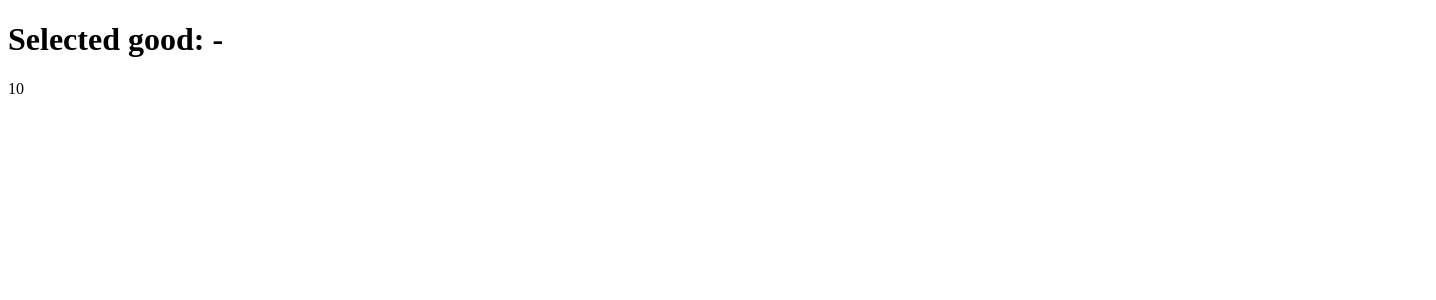
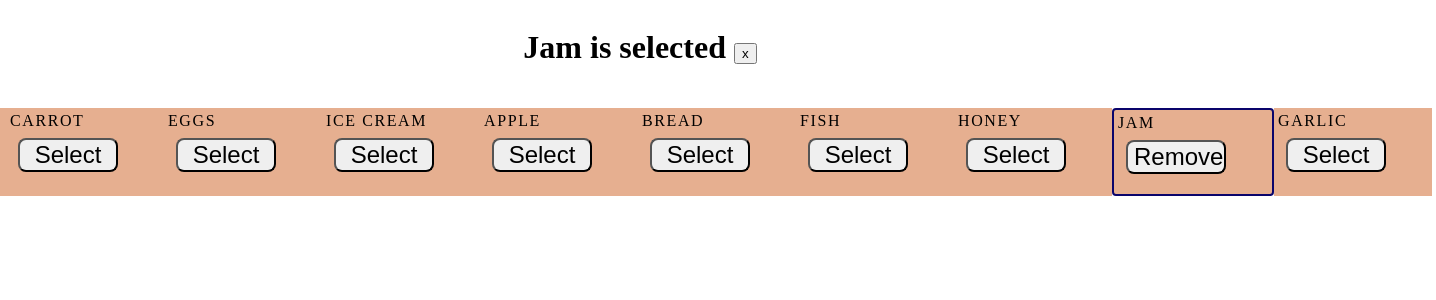
Before and after one commit to mate-academy/react_goods-selector, a React (Create React App) app: page / in a window 1280 px wide. Shown: the top 300 px of the page, 1436 px wide, since content can reach past the window. Built offline with nearby package versions, Linux system fonts and the light colour scheme.

Commit message:
Solution

```diff
--- a/package.json
+++ b/package.json
@@ -10,6 +10,7 @@
     "@types/react": "^17.0.15",
     "@types/react-dom": "^17.0.9",
     "bulma": "^0.9.3",
+    "classnames": "^2.3.1",
     "node-sass": "^6.0.1",
     "react": "^17.0.2",
     "react-dom": "^17.0.2",
--- a/src/App.scss
+++ b/src/App.scss
@@ -1 +1,39 @@
-// styles go here
+.app {
+  display: flex;
+  flex-direction: column;
+  justify-content: center;
+  align-items: center;
+}
+
+.goods__list {
+  display: flex;
+  padding: 4px;
+  letter-spacing: 0.1em;
+  text-transform: uppercase;
+
+}
+
+.goods__field {
+  width: 150px;
+  list-style: none;
+  padding: 4px;
+  margin-bottom: 8px;
+  background-color: rgb(230, 175, 144);
+
+  &--selected {
+    border: 2px solid rgb(10, 4, 107);
+    border-radius: 4px;
+  }
+}
+
+.button__block {
+  display: flex;
+  margin-bottom: 8px;
+}
+
+.button {
+  margin: 8px;
+  width: 100px;
+  border-radius: 8px;
+  font-size: 24px;
+}
--- a/src/App.tsx
+++ b/src/App.tsx
@@ -1,4 +1,5 @@
 import React from 'react';
+import classNames from 'classnames';
 import './App.scss';
 
 const goodsFromServer: string[] = [
@@ -14,11 +15,96 @@ const goodsFromServer: string[] = [
   'Garlic',
 ];
 
-const App: React.FC = () => (
-  <div className="App">
-    <h1>Selected good: -</h1>
-    {goodsFromServer.length}
-  </div>
-);
+type State = {
+  selectedNames: string[];
+};
+
+class App extends React.Component<{}, State> {
+  state = {
+    selectedNames: ['Jam'],
+  };
+
+  toggleListItem = (selectedName: string, selected: boolean) => {
+    this.setState(({ selectedNames }) => (
+      selected
+        ? { selectedNames: selectedNames.filter(good => good !== selectedName) }
+        : { selectedNames: [...selectedNames, selectedName] }
+    ));
+  };
+
+  getTitle = () => {
+    const { selectedNames } = this.state;
+
+    if (selectedNames.length === 0) {
+      return 'No goods';
+    }
+
+    if (selectedNames.length === 1) {
+      return `${selectedNames} is selected`;
+    }
+
+    const firstNames = selectedNames.slice(0, -1);
+
+    return `${firstNames.join(', ')} and ${selectedNames[selectedNames.length - 1]} are selected`;
+  };
+
+  clearList = () => {
+    this.setState({ selectedNames: [] });
+  };
+
+  render() {
+    const { selectedNames } = this.state;
+
+    return (
+      <div className="app">
+        <h1 className="title">
+          {this.getTitle()}
+          {' '}
+          {selectedNames.length !== 0 && (
+            <button
+              type="button"
+              className="button__title"
+              onClick={() => {
+                this.clearList();
+              }}
+            >
+              x
+            </button>
+          )}
+        </h1>
+        <ul className="goods__list">
+          {goodsFromServer.map(item => {
+            const selected = selectedNames.includes(item);
+
+            return (
+              <div
+                key="item"
+                className={classNames(
+                  'goods__field',
+                  { 'goods__field--selected': selected },
+                )}
+              >
+                <li className="goods__item">
+                  {item}
+                </li>
+                <div className="button__block">
+                  <button
+                    type="button"
+                    className="button"
+                    onClick={() => {
+                      return this.toggleListItem(item, selected);
+                    }}
+                  >
+                    {selected ? 'Remove' : 'Select'}
+                  </button>
+                </div>
+              </div>
+            );
+          })}
+        </ul>
+      </div>
+    );
+  }
+}
 
 export default App;
```
Also changed, not shown: 2 other files (tests, documents, lock files or other folders).
